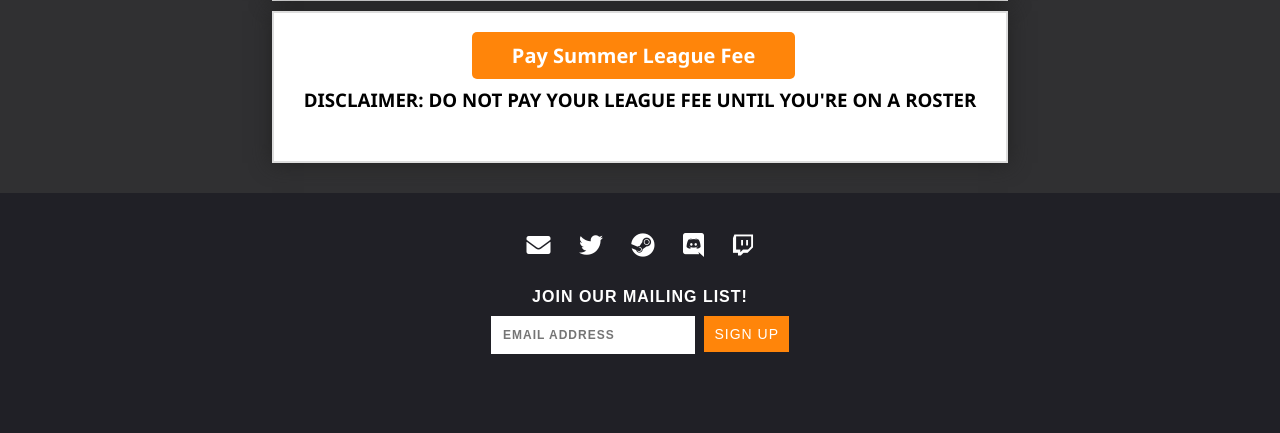
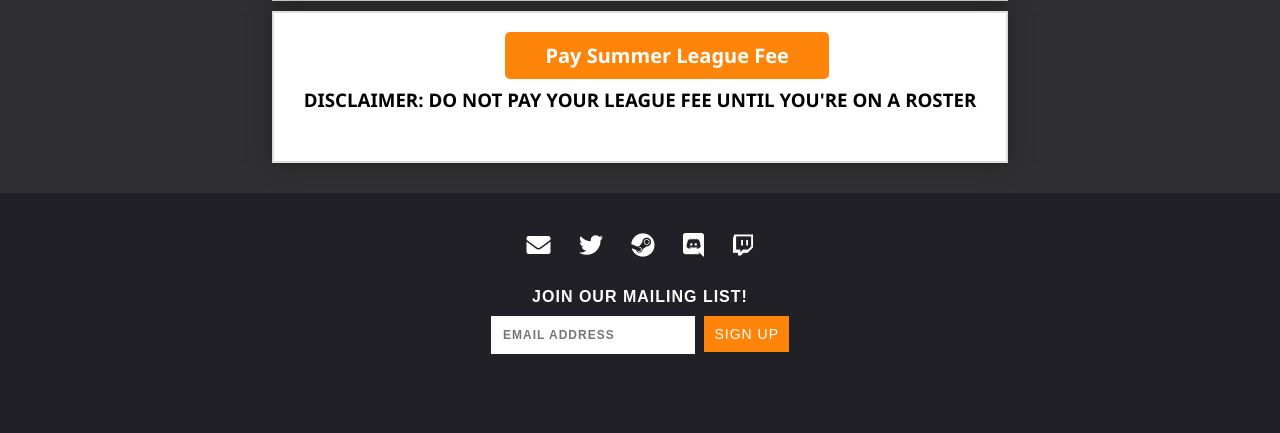
Before and after one commit to dl-eric/naccs-web, a Flask app: page /teams/ in a window 1280 px wide. Shown: the part 403-836 px from the top of the page. Run offline with Flask 2, Linux system fonts and the light colour scheme; data that the repository does not hold is empty; some libraries are stand-ins or nearby versions; some web fonts are replaced.

Commit message:
Update teams.css

```diff
--- a/app/static/css/teams.css
+++ b/app/static/css/teams.css
@@ -111,7 +111,7 @@ tr:nth-child(even) {background-color: #f2f2f2;}
     font-weight: bold;
     border-radius: 5px;
     padding: 10px 40px;
-    margin-left: 25%;
+    margin-left: 30%;
   }
   .playername{
     font-weight: bold;
```
